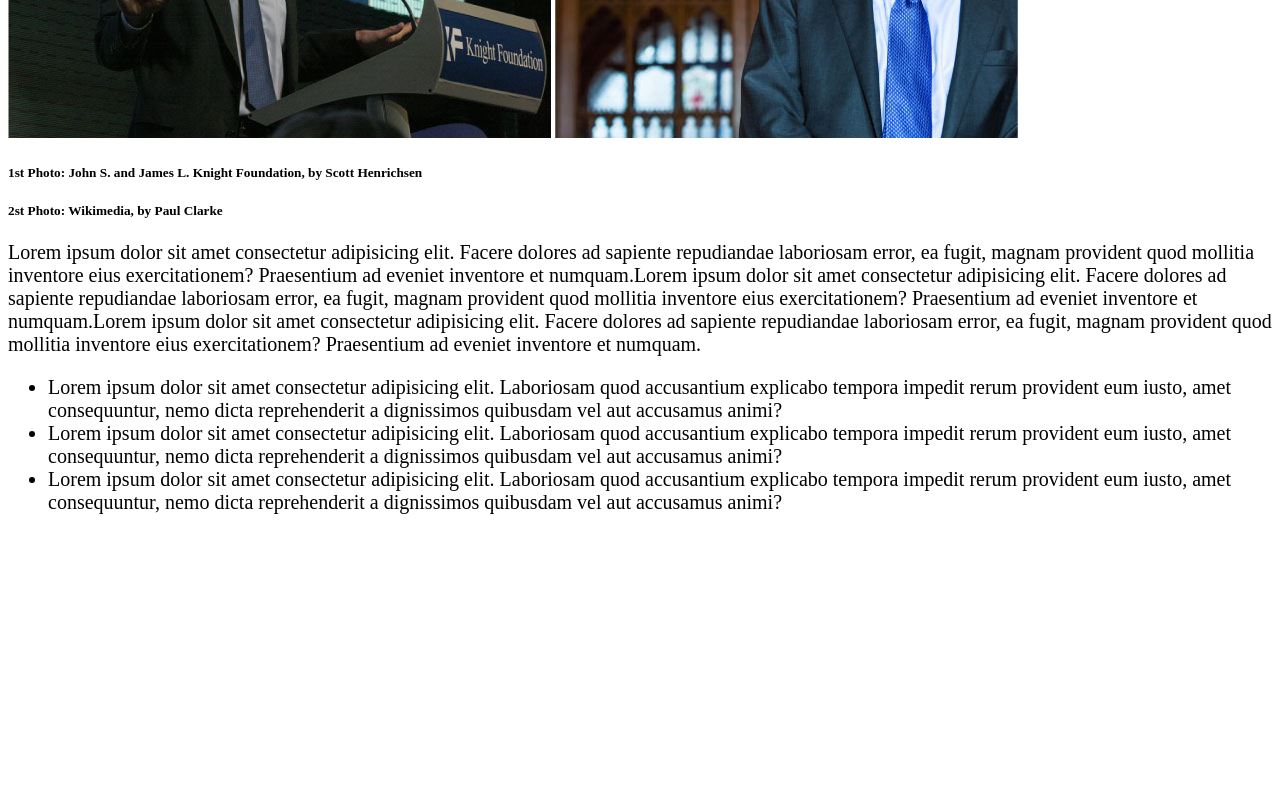
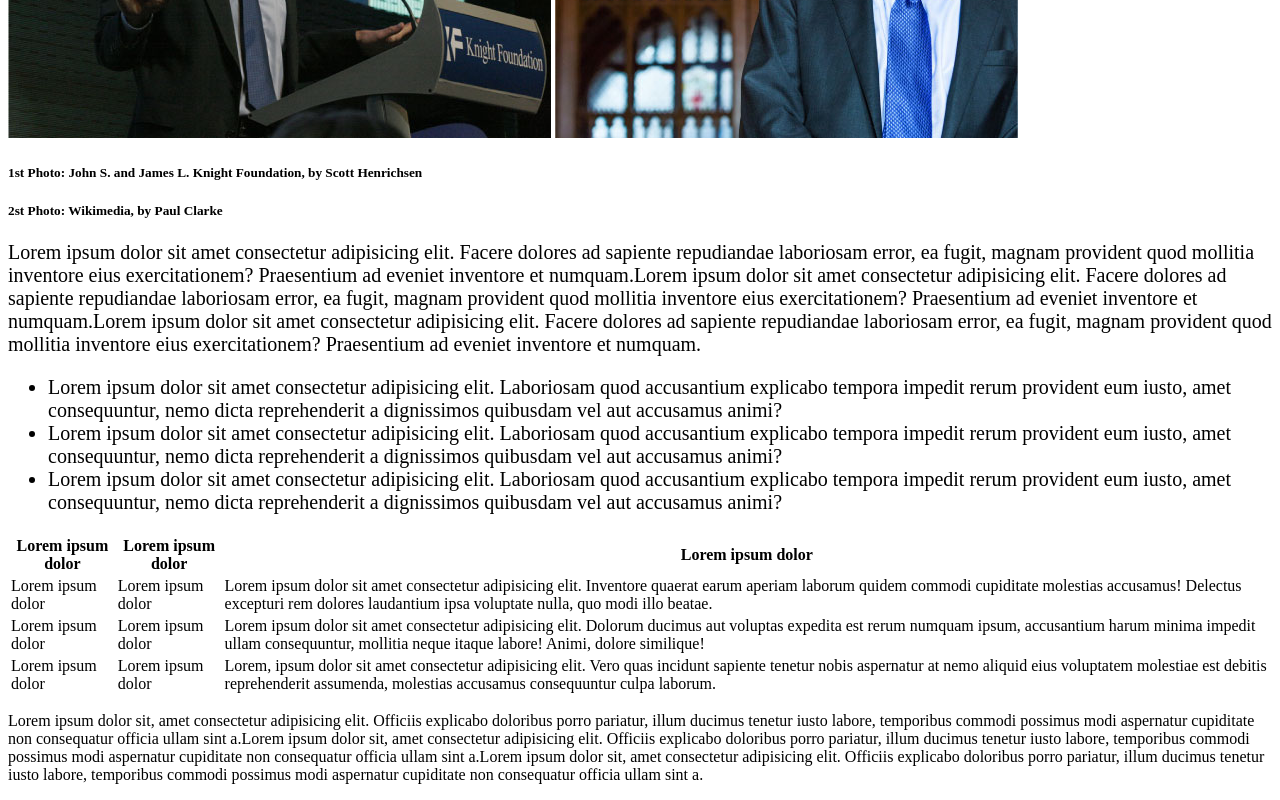
Before and after one commit to gdm91vcs/-html-css-booleaner, a plain HTML site: page index.html in a window 1280 px wide. Shown: the part 741-1541 px from the top of the page. Before the commit the page ends 1275 px from the top, so only its background shows below. Drawn offline with Linux system fonts and the light colour scheme.

Commit message:
feat: tabelle

```diff
--- a/index.html
+++ b/index.html
@@ -14,7 +14,7 @@
     </header>
     <main>
         <div>
-         <h1>Internet deve essere al servizio del "bene pubblico": il manifesto di Tim Berners-Lee</h1>
+         <h1>Internet deve essere al servizio del "bene pubblico": il manifesto di Tim Berners-Lee.</h1>
          <h2>Scritto da: the Booleaner</h2>
          <h3>il 10/10/2020</h3>
          <img src="./CSS/img/tim-1.jpg" alt="Tim 1">
@@ -31,6 +31,37 @@
             <li>Lorem ipsum dolor sit amet consectetur adipisicing elit. Laboriosam quod accusantium explicabo tempora impedit rerum provident eum iusto, amet consequuntur, nemo dicta reprehenderit a dignissimos quibusdam vel aut accusamus animi?</li>
         </ul>
 
+        <table>
+            <thead class="thead">
+                <tr>
+                    <th>Lorem ipsum dolor</th>
+                    <th>Lorem ipsum dolor</th>
+                    <th>Lorem ipsum dolor</th>
+                </tr>
+            </thead>
+            <tbody>
+                <tr class="tr">
+                    <td>Lorem ipsum dolor</td>
+                    <td>Lorem ipsum dolor</td>
+                    <td>Lorem ipsum dolor sit amet consectetur adipisicing elit. Inventore quaerat earum aperiam laborum quidem commodi cupiditate molestias accusamus! Delectus excepturi rem dolores laudantium ipsa voluptate nulla, quo modi illo beatae.</td>
+                </tr>
+                <tr>
+                    <td>Lorem ipsum dolor</td>
+                    <td>Lorem ipsum dolor</td>
+                    <td>Lorem ipsum dolor sit amet consectetur adipisicing elit. Dolorum ducimus aut voluptas expedita est rerum numquam ipsum, accusantium harum minima impedit ullam consequuntur, mollitia neque itaque labore! Animi, dolore similique!</td>
+                </tr>
+            </tbody>
+            <tfoot>
+                <tr class="tr2">
+                    <td>Lorem ipsum dolor</td>
+                    <td>Lorem ipsum dolor</td>
+                    <td>Lorem, ipsum dolor sit amet consectetur adipisicing elit. Vero quas incidunt sapiente tenetur nobis aspernatur at nemo aliquid eius voluptatem molestiae est debitis reprehenderit assumenda, molestias accusamus consequuntur culpa laborum.</td>
+                </tr>
+            </tfoot>
+        </table>
+
+        <p class="lorem3">Lorem ipsum dolor sit, amet consectetur adipisicing elit. Officiis explicabo doloribus porro pariatur, illum ducimus tenetur iusto labore, temporibus commodi possimus modi aspernatur cupiditate non consequatur officia ullam sint a.Lorem ipsum dolor sit, amet consectetur adipisicing elit. Officiis explicabo doloribus porro pariatur, illum ducimus tenetur iusto labore, temporibus commodi possimus modi aspernatur cupiditate non consequatur officia ullam sint a.Lorem ipsum dolor sit, amet consectetur adipisicing elit. Officiis explicabo doloribus porro pariatur, illum ducimus tenetur iusto labore, temporibus commodi possimus modi aspernatur cupiditate non consequatur officia ullam sint a.</p>
+
 
 
 
```
